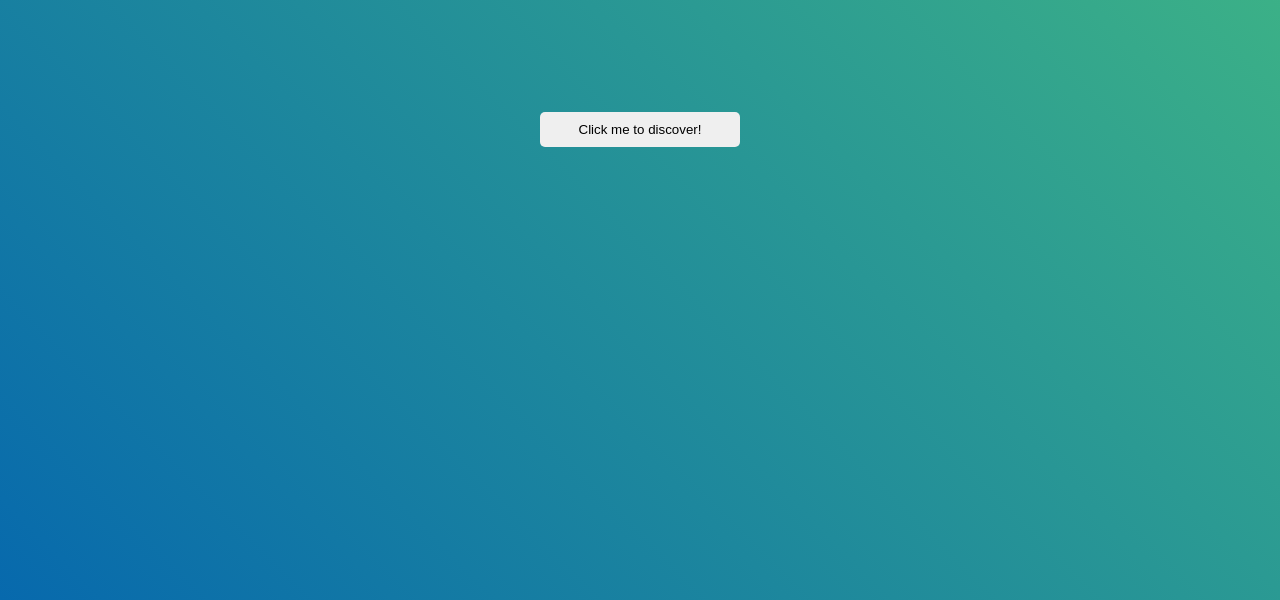
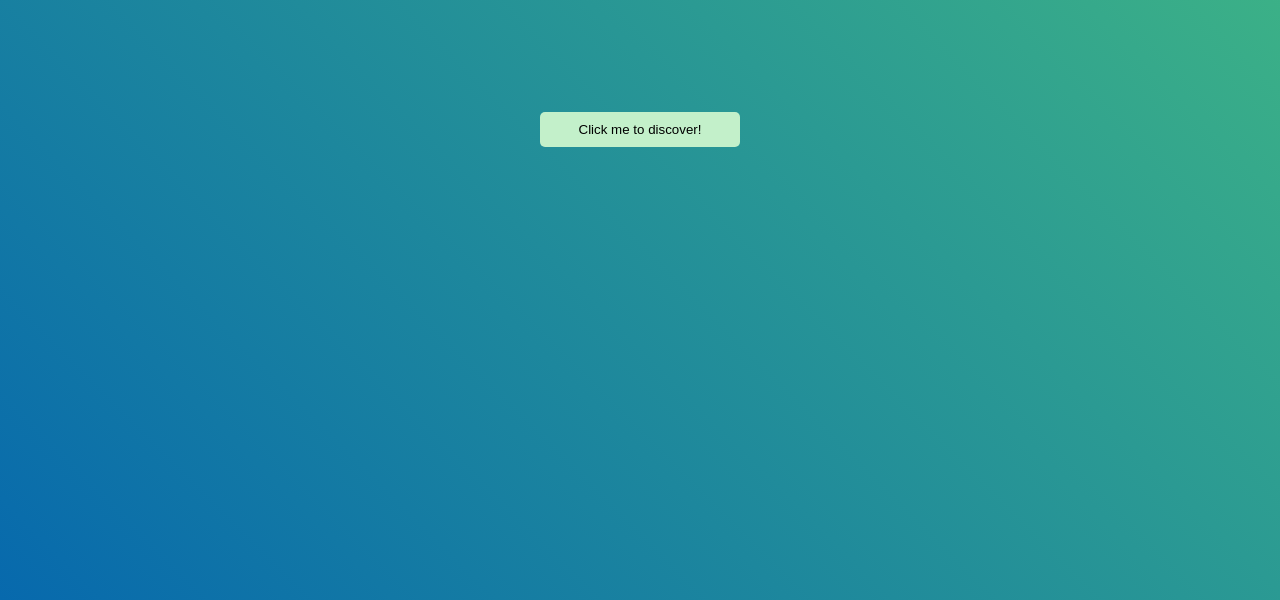
Before and after one commit to Andrea-Mattia/vue-hello, a plain HTML site: page index.html in a window 1280 px wide. Shown: the part 200-800 px from the top of the page. Drawn offline with nearby package versions, Linux system fonts and the light colour scheme.

Commit message:
add a bg to button

```diff
--- a/css/style.css
+++ b/css/style.css
@@ -32,6 +32,7 @@ body {
     margin-bottom: 20px;
     border: none;
     border-radius: 5px;
+    background: #c3f0ca;
     cursor: pointer;
     transition: all .3s;
 }
```
